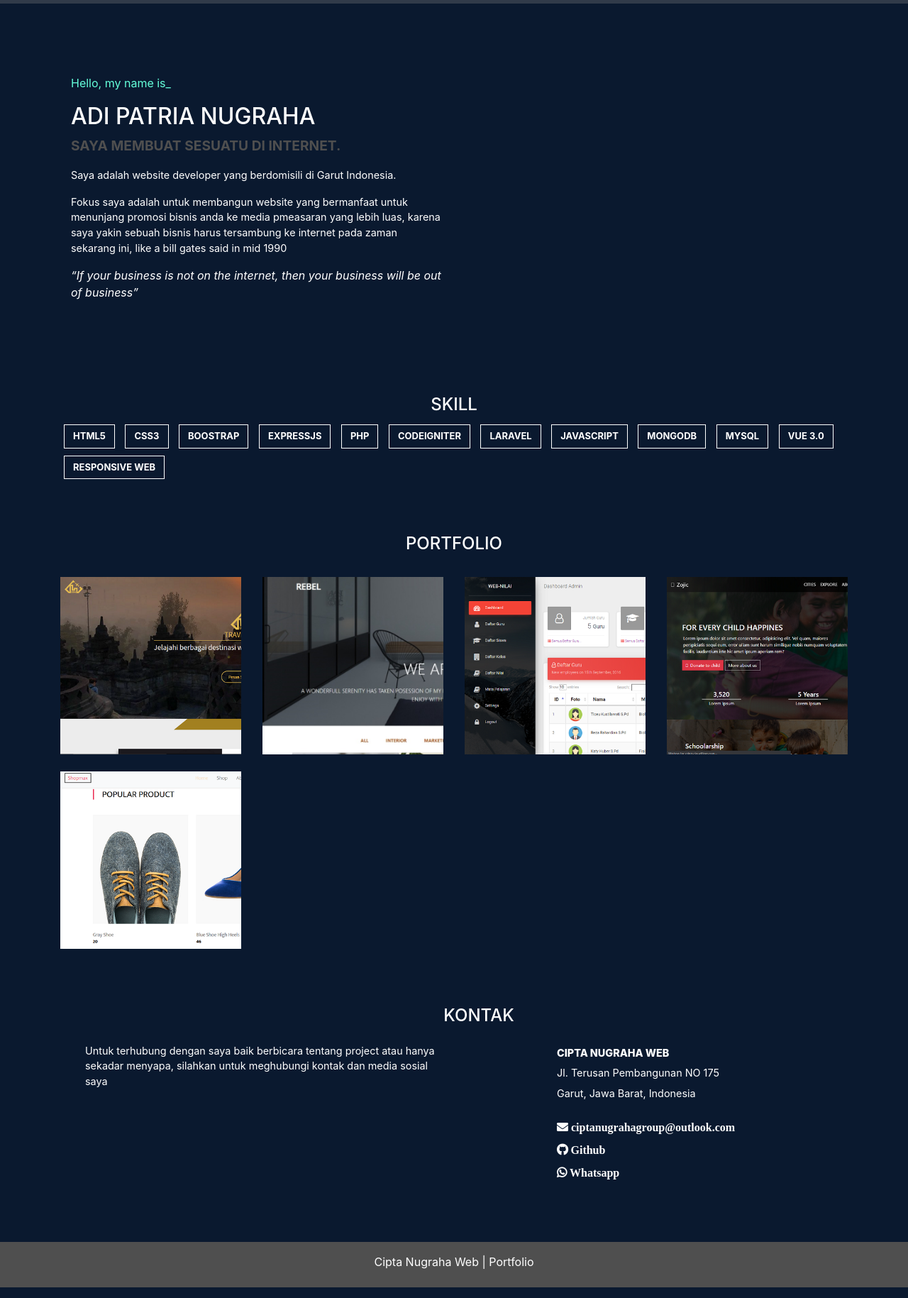
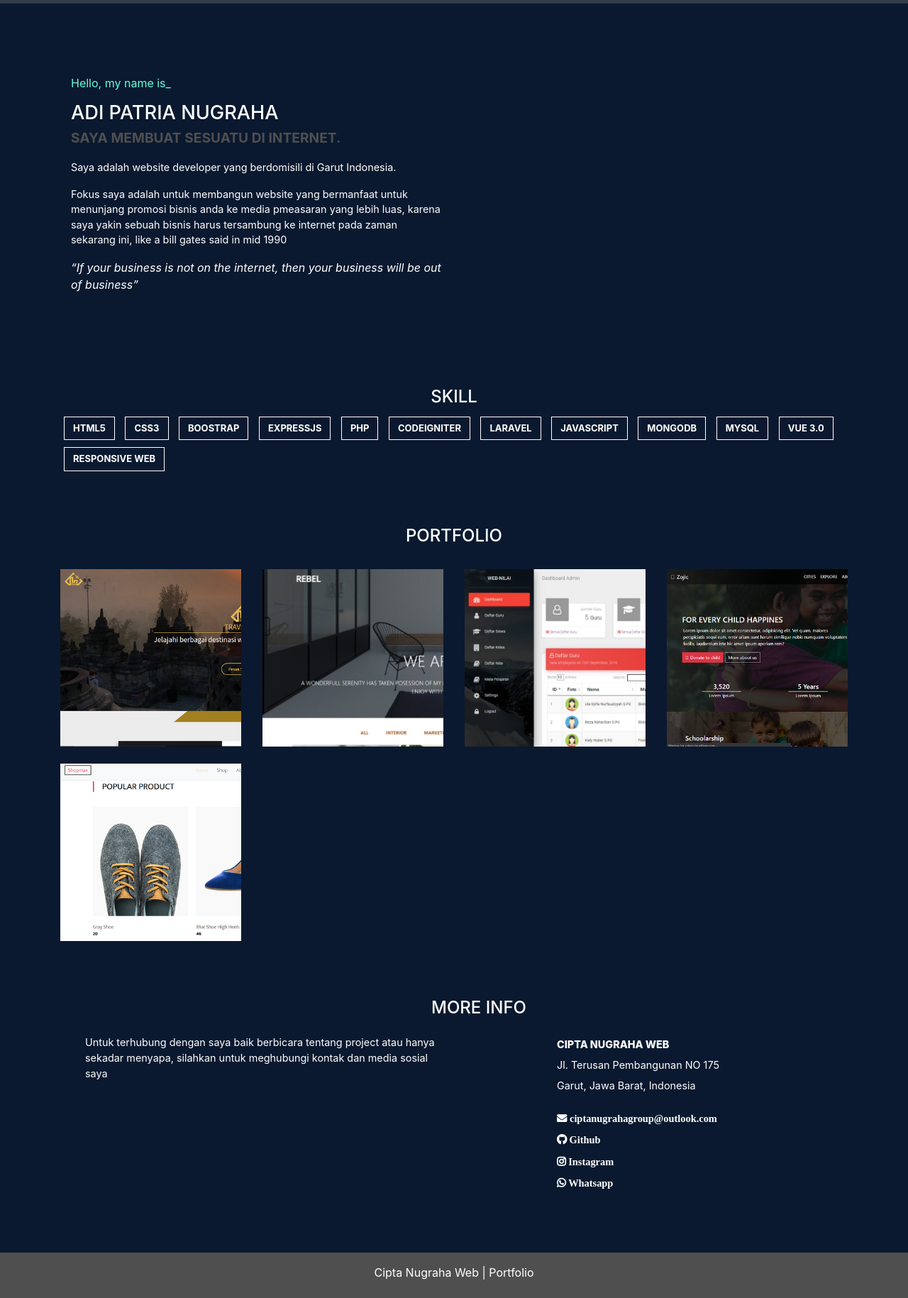
Before and after one commit to addrianx/addrianx.github.io, a plain HTML site: page index.html in a window 1280 px wide. Shown: the part 71-1900 px from the top of the page at 71% size. Drawn offline with nearby package versions, Linux system fonts and the light colour scheme.

Commit message:
edit keempat 16 april 2023

```diff
--- a/index.html
+++ b/index.html
@@ -124,7 +124,7 @@
                     <a href="http://nugraha-test.epizy.com" target="_blank">
                         <div class="portfolio-hover">
                             <div class="portfolio-container">
-                                <img src="ss/grade.png" alt="">
+                                <img src="ss/grade.jpeg" alt="">
                             </div>
                         </div>
                     </a>
@@ -160,7 +160,7 @@
         <div class="container">
             <div class="row d-flex text-center ">
                 <div class="col-12 mt-2">
-                    <h4 class="text-center text-white text-uppercase mb-4">Kontak</h4>
+                    <h4 class="text-center text-white text-uppercase mb-4">More Info</h4>
                 </div>
 
                 <div class="col-12 col-lg-7 text-left title-contact">
@@ -176,6 +176,9 @@
                         </div>
                         <div class="col-12">
                             <a href="https://github.com/addrianx" target="_blank"><span class="fab fa-github font-bold"> Github</span></a>
+                        </div>
+                        <div class="col-12">
+                            <a href="https://instagram.com/ciptanugraha.web?igshid=YmMyMTA2M2Y=" target="_blank"><span class="fab fa-instagram font-bold"> Instagram</span></a>
                         </div>
                         <div class="col-12">
                             <a href="https://wa.me/6285624978775" target="_blank"><span class="fab fa-whatsapp font-bold"> Whatsapp</span></a>
--- a/scss/_home.scss
+++ b/scss/_home.scss
@@ -27,7 +27,7 @@ $background-primary: #0a192f;
 
 .fab,
 .fas {
-    font-size: 1rem;
+    font-size: .9rem;
     margin-top: 0.5rem;
     margin-bottom: 0.5rem;
     color: white;
@@ -68,6 +68,12 @@ body {
             text-transform: uppercase;
         }
     }
+    & .navbar-toggler{
+        color: rgb(0 0 0 / 48%);
+        border-color: rgb(255 255 255 / 59%);
+        border-radius: 0px;
+        border-width: medium;
+    }
 }
 
 // jumbotron
@@ -79,8 +85,9 @@ body {
     top: 0;
     height: 100%;
     &.my-name {
-        & h2.my-name-text{
-            line-height: 2;
+        & h2.my-name-title{
+            line-height: 1;
+            font-size: 1.7rem;
         }
         & p.about-my-name{
             color: #4F4F4F;
```
Also changed, not shown: ss/grade.jpeg (added), ss/grade.png (deleted), style/style.css, 1 other file.
